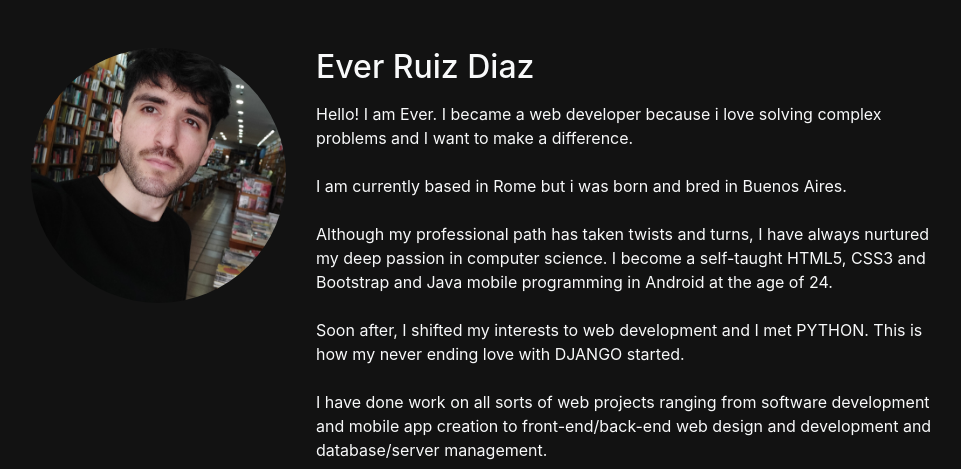
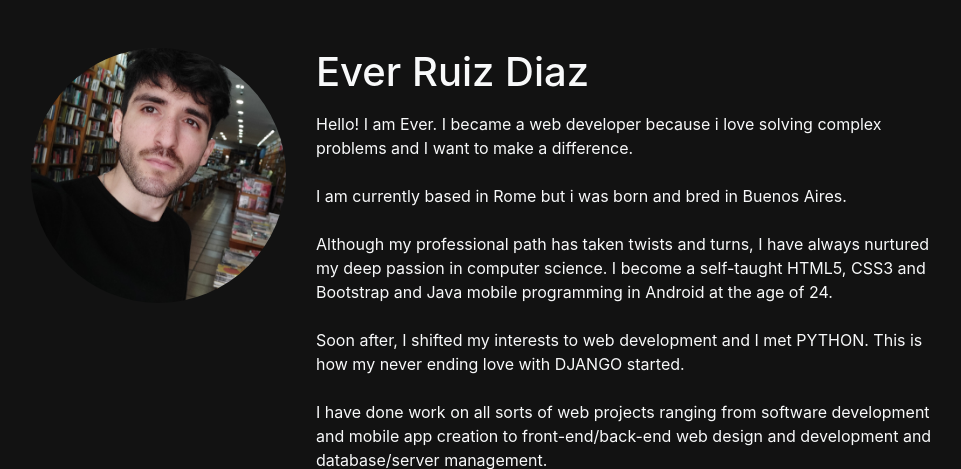
Before and after one commit to ruizdiazever/portfolio, a Django app: page /about/ in a window 1280 px wide. Shown: the part 102-571 px from the top of the page, without its empty margins (149-1110 px from the left). Run offline with Django 3.2, Linux system fonts and the light colour scheme; data comes from the database, SQL or seed files in the repository; parts of the project's set-up code (start-up, migrations or seed data) failed here and were passed over; some libraries are stand-ins or nearby versions.

Commit message:
Finisg about app

```diff
--- a/about/templates/about/about.html
+++ b/about/templates/about/about.html
@@ -12,7 +12,7 @@
                     <img class="img-fluid avatar rounded-circle" src="{{i.image.url}}" alt="">
                 </div>
                 <div class="col-lg-7 col-md-8 text-light">
-                    <h2 class="section-heading">{{i.title}}</h2>
+                    <h1 class="section-heading">{{i.title}}</h2>
                     <p>{{i.content|safe}}</p>
                 </div>
             </div>
```
